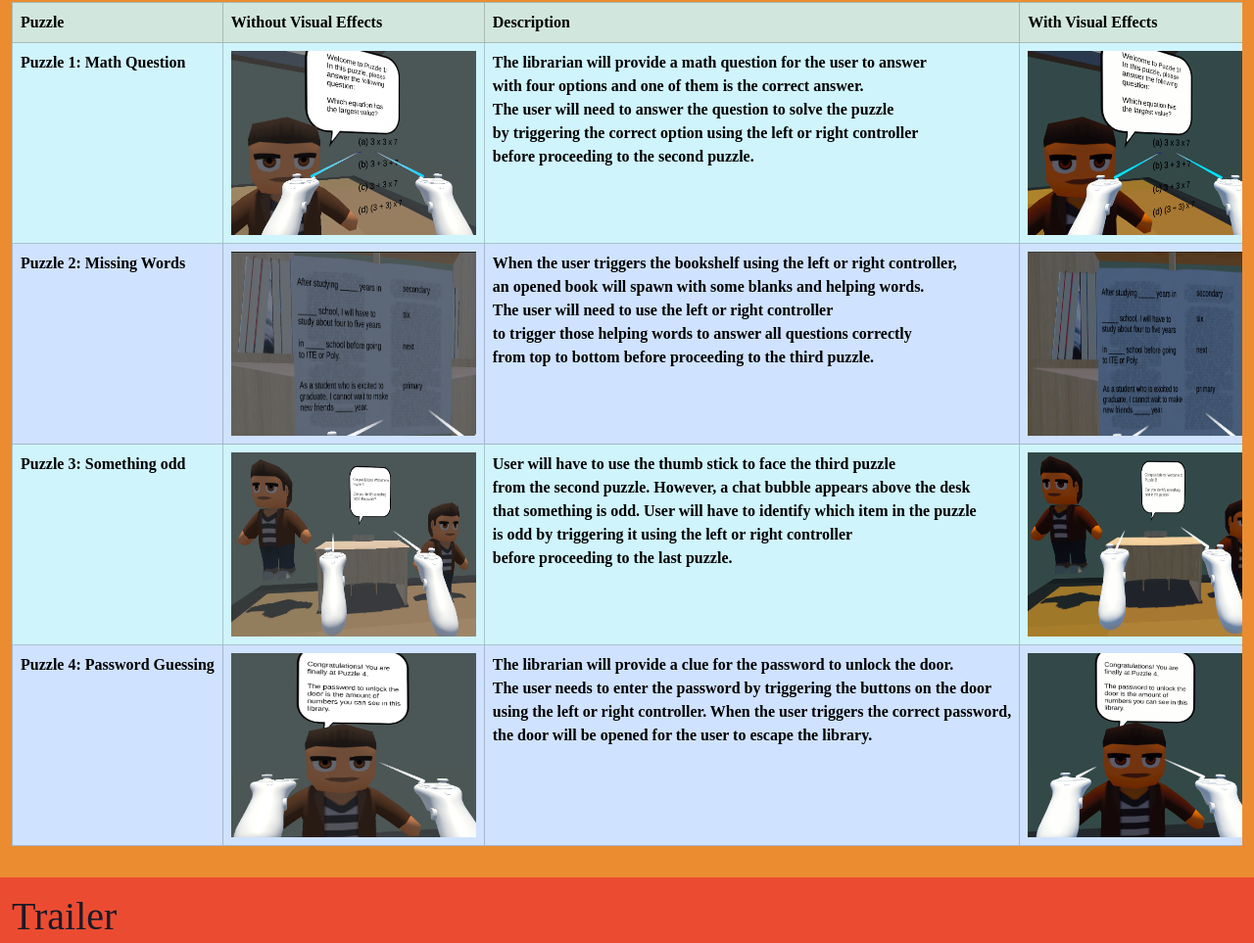
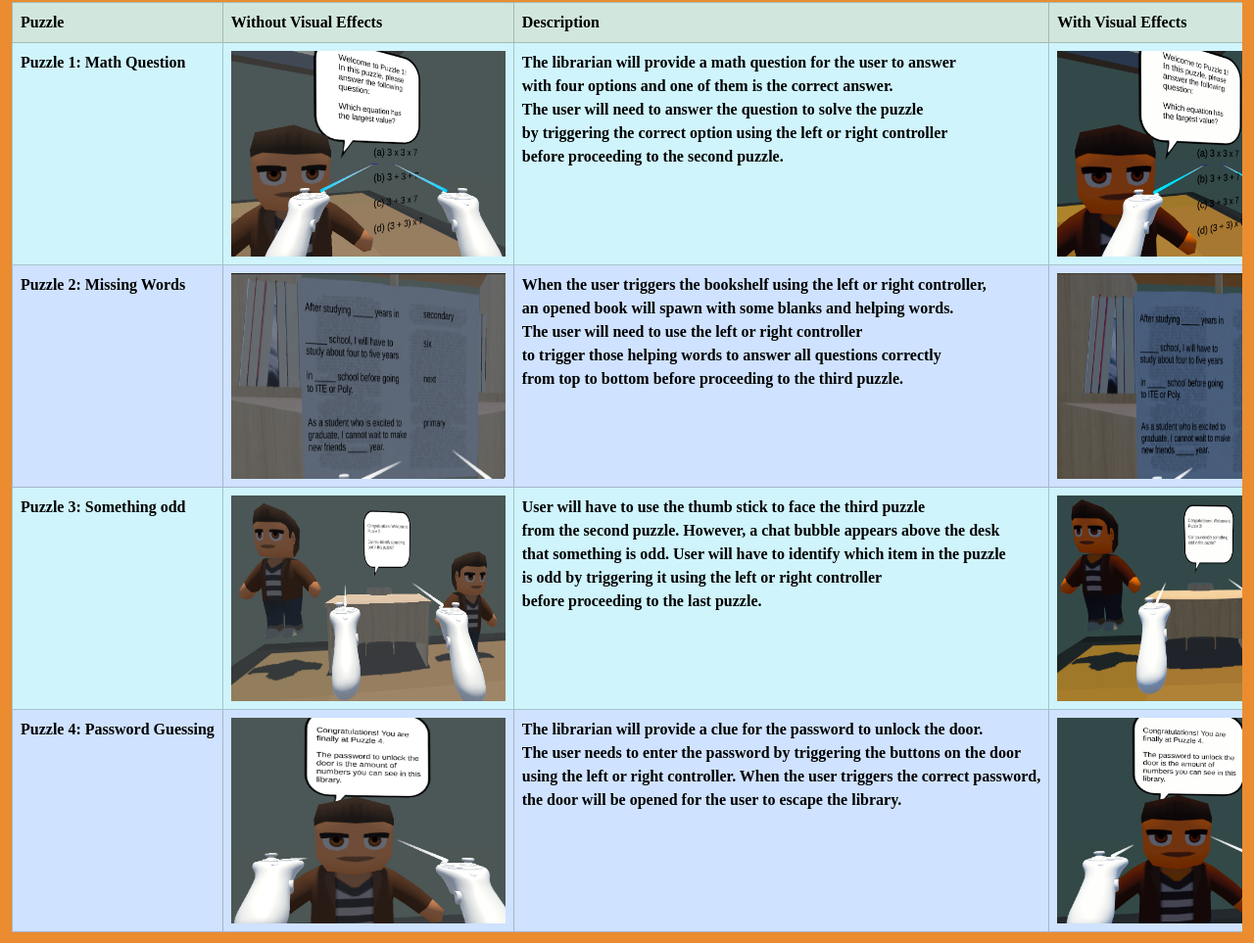
Before and after one commit to chanyongkeong8180/ykportfolio, a plain HTML site: page immersive-technologies.html in a window 1280 px wide. Shown: the part 780-1743 px from the top of the page at 98% size. Drawn offline with nearby package versions, Linux system fonts and the light colour scheme.

Commit message:
Minor adjustment to puzzle image size in Immersive Technologies Page.

```diff
--- a/immersive-technologies.html
+++ b/immersive-technologies.html
@@ -109,7 +109,7 @@
                   <tr class="table-info">
                     <th class="text-nowrap">Puzzle 1: Math Question</th>
                     <th>
-                      <img src="multimedia/firstpuzzle.png" alt="firstpuzzle" width="250" height="188">
+                      <img src="multimedia/firstpuzzle.png" alt="firstpuzzle" width="280" height="210">
                     </th>
                     <th class="text-nowrap">
                       The librarian will provide a math question for the user to answer <br>
@@ -119,7 +119,7 @@
                       before proceeding to the second puzzle.
                     </th>
                     <th>
-                      <img src="multimedia/firsteffect.png" alt="firsteffect" width="250" height="188"">
+                      <img src="multimedia/firsteffect.png" alt="firsteffect" width="280" height="210">
                     </th>
                     <th rowspan="4" class="text-nowrap">
                       Post-Processing effect is chosen to enhance the visual effects of
@@ -133,7 +133,7 @@
                   <tr class="table-primary">
                     <th class="text-nowrap">Puzzle 2: Missing Words</th>
                     <th>
-                      <img src="multimedia/secondpuzzle.png" alt="secondpuzzle" width="250" height="188">
+                      <img src="multimedia/secondpuzzle.png" alt="secondpuzzle" width="280" height="210">
                     </th>
                     <th class="text-nowrap">
                       When the user triggers the bookshelf using the left or right controller, <br>
@@ -143,14 +143,14 @@
                       from top to bottom before proceeding to the third puzzle.
                     </th>
                     <th>
-                      <img src="multimedia/secondeffect.png" alt="secondeffect" width="250" height="188">
+                      <img src="multimedia/secondeffect.png" alt="secondeffect" width="280" height="210">
                     </th>
                   </tr>
 
                   <tr class="table-info">
                     <th class="text-nowrap">Puzzle 3: Something odd</th>
                     <th>
-                      <img src="multimedia/thirdpuzzle.png" alt="thirdpuzzle" width="250" height="188">
+                      <img src="multimedia/thirdpuzzle.png" alt="thirdpuzzle" width="280" height="210">
                     </th>
                     <th class="text-nowrap">
                       User will have to use the thumb stick to face the third puzzle <br>
@@ -160,14 +160,14 @@
                       before proceeding to the last puzzle.
                     </th>
                     <th>
-                      <img src="multimedia/thirdeffect.png" alt="thirdeffect" width="250" height="188">
+                      <img src="multimedia/thirdeffect.png" alt="thirdeffect" width="280" height="210">
                     </th>
                   </tr>
 
                   <tr class="table-primary">
                     <th class="text-nowrap">Puzzle 4: Password Guessing</th>
                     <th>
-                      <img src="multimedia/lastpuzzle.png" alt="lastpuzzle" width="250" height="188">
+                      <img src="multimedia/lastpuzzle.png" alt="lastpuzzle" width="280" height="210">
                     </th>
                     <th class="text-nowrap">
                       The librarian will provide a clue for the password to unlock the door. <br>
@@ -176,7 +176,7 @@
                       correct password, <br> the door will be opened for the user to escape the library.
                     </th>
                     <th>
-                      <img src="multimedia/lasteffect.png" alt="lasteffect" width="250" height="188">
+                      <img src="multimedia/lasteffect.png" alt="lasteffect" width="280" height="210">
                     </th>
                   </tr>
                 </tbody>
```
